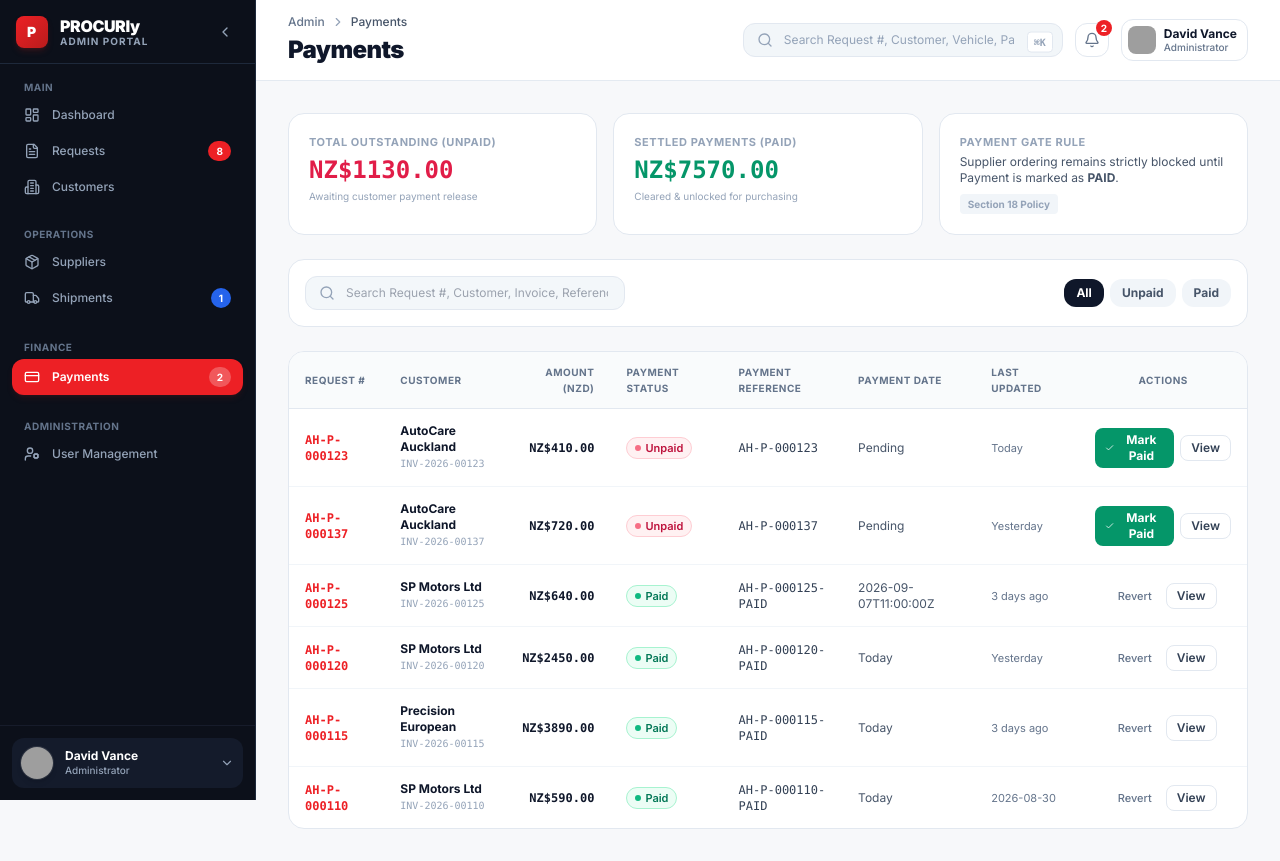
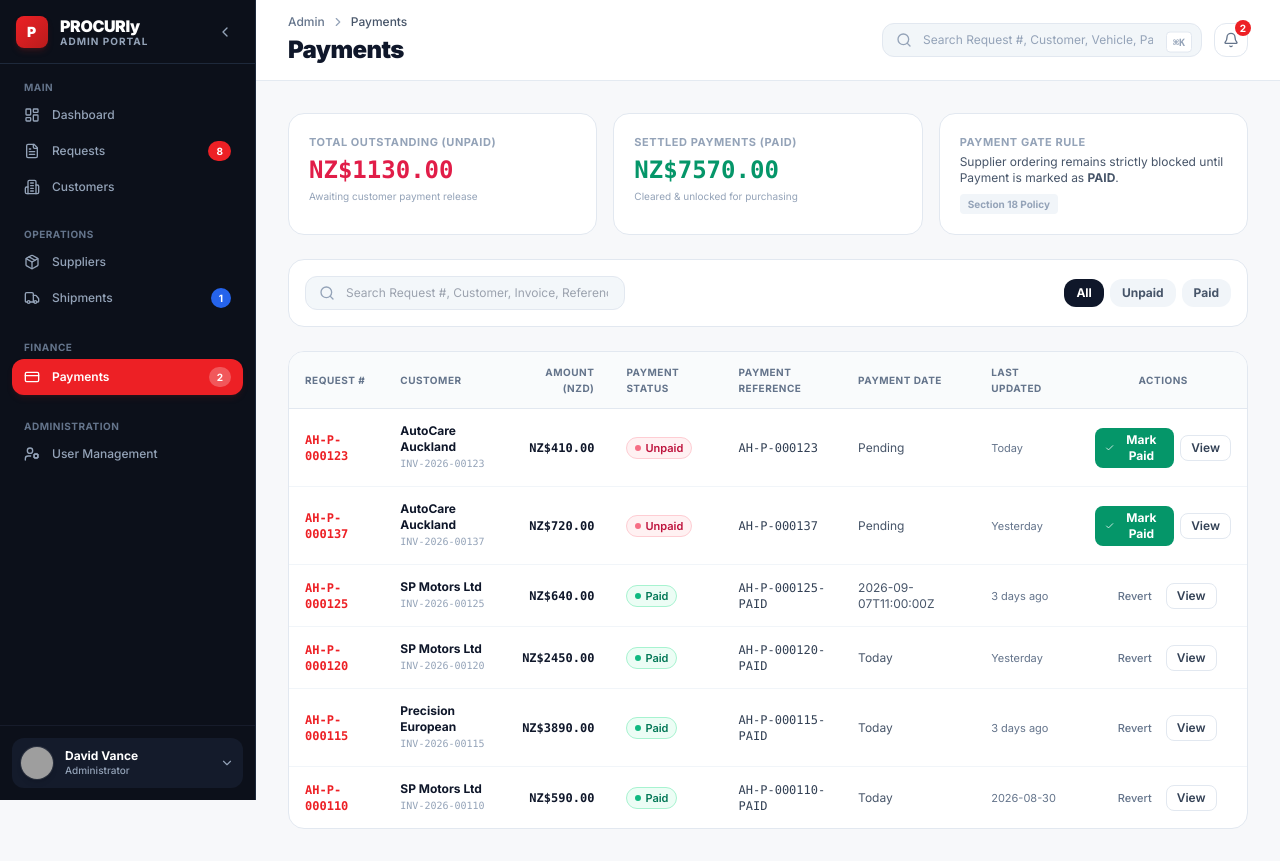
Before and after one commit to anilbuffer/procurly-mvp, a Next.js app: page /admin/payments in a window 1280 px wide. Built offline with nearby package versions, Linux system fonts and the light colour scheme; grey boxes are pictures that could not be loaded.

Commit message:
feat: create admin header component with breadcrumbs and global request search

```diff
--- a/components/admin/admin-header.tsx
+++ b/components/admin/admin-header.tsx
@@ -6,13 +6,7 @@ import { useRouter, usePathname } from "next/navigation";
 import {
   Search,
   ChevronRight,
-  User,
-  ShieldCheck,
-  LogOut,
-  ExternalLink,
-  Layers,
   ArrowRight,
-  Settings,
 } from "lucide-react";
 import { useUnifiedData } from "@/context/unified-data-context";
 import { NotificationPopover } from "./notification-popover";
@@ -31,14 +25,11 @@ export function AdminHeader() {
 
   const {
     requests,
-    currentStaffUser,
   } = useUnifiedData();
 
   const [globalSearch, setGlobalSearch] = useState("");
   const [isSearchFocused, setIsSearchFocused] = useState(false);
-  const [isProfileOpen, setIsProfileOpen] = useState(false);
   const searchInputRef = useRef<HTMLInputElement>(null);
-  const profileRef = useRef<HTMLDivElement>(null);
   const searchContainerRef = useRef<HTMLDivElement>(null);
 
   // Keyboard shortcut ⌘K / Ctrl+K
@@ -53,12 +44,9 @@ export function AdminHeader() {
     return () => window.removeEventListener("keydown", handleKeyDown);
   }, []);
 
-  // Close profile dropdown on outside click
+  // Close search dropdown on outside click
   useEffect(() => {
     const handleClickOutside = (e: MouseEvent) => {
-      if (profileRef.current && !profileRef.current.contains(e.target as Node)) {
-        setIsProfileOpen(false);
-      }
       if (searchContainerRef.current && !searchContainerRef.current.contains(e.target as Node)) {
         setIsSearchFocused(false);
       }
@@ -229,76 +217,6 @@ export function AdminHeader() {
 
           {/* Top-Right Notification Icon */}
           <NotificationPopover />
-
-          {/* User Profile & Role Switcher */}
-          <div className="relative" ref={profileRef}>
-            <button
-              type="button"
-              onClick={() => setIsProfileOpen(!isProfileOpen)}
-              className="flex items-center gap-2 p-1.5 pr-2.5 rounded-xl border border-slate-200 bg-white hover:bg-slate-50 transition-all shadow-xs focus:outline-none focus:ring-2 focus:ring-[#ED2025]/30"
-            >
-              {currentStaffUser.avatarUrl ? (
-                // eslint-disable-next-line @next/next/no-img-element
-                <img
-                  src={currentStaffUser.avatarUrl}
-                  alt={currentStaffUser.name}
-                  className="w-7 h-7 rounded-lg object-cover"
-                />
-              ) : (
-                <div className="w-7 h-7 rounded-lg bg-slate-800 text-white flex items-center justify-center font-bold text-xs">
-                  {currentStaffUser.name[0]}
-                </div>
-              )}
-              <div className="text-left hidden lg:block">
-                <span className="block text-xs font-bold text-slate-900 leading-tight">
-                  {currentStaffUser.name}
-                </span>
-                <span className="block text-[10px] font-medium text-slate-500 leading-tight">
-                  {currentStaffUser.role || "Administrator"}
-                </span>
-              </div>
-            </button>
-
-            {/* Profile Dropdown */}
-            {isProfileOpen && (
-              <div className="absolute right-0 mt-2 w-72 rounded-2xl bg-white p-3 shadow-xl border border-slate-200 z-50 animate-in fade-in-0 zoom-in-95">
-                {/* Current User Info */}
-                <div className="px-3 py-2 border-b border-slate-100">
-                  <p className="text-xs font-bold text-slate-900">{currentStaffUser.name}</p>
-                  <p className="text-[11px] text-slate-500">{currentStaffUser.email}</p>
-                  <p className="text-[10px] text-slate-400 mt-1">{currentStaffUser.title}</p>
-                </div>
-
-                {/* Links */}
-                <div className="pt-2 space-y-0.5">
-                  <Link
-                    href="/admin/settings"
-                    onClick={() => setIsProfileOpen(false)}
-                    className="flex items-center gap-2 px-3 py-1.5 rounded-lg text-xs font-medium text-slate-600 hover:bg-slate-50 hover:text-slate-900 transition-colors"
-                  >
-                    <Settings className="w-3.5 h-3.5 text-slate-400" />
-                    Admin Settings
-                  </Link>
-                  <Link
-                    href="/customer/dashboard"
-                    onClick={() => setIsProfileOpen(false)}
-                    className="flex items-center gap-2 px-3 py-1.5 rounded-lg text-xs font-medium text-slate-600 hover:bg-slate-50 hover:text-slate-900"
-                  >
-                    <ExternalLink className="w-3.5 h-3.5 text-slate-400" />
-                    Switch to Customer Portal
-                  </Link>
-                  <Link
-                    href="/"
-                    onClick={() => setIsProfileOpen(false)}
-                    className="flex items-center gap-2 px-3 py-1.5 rounded-lg text-xs font-medium text-rose-600 hover:bg-rose-50"
-                  >
-                    <LogOut className="w-3.5 h-3.5" />
-                    Sign Out
-                  </Link>
-                </div>
-              </div>
-            )}
-          </div>
         </div>
       </div>
     </header>
```
